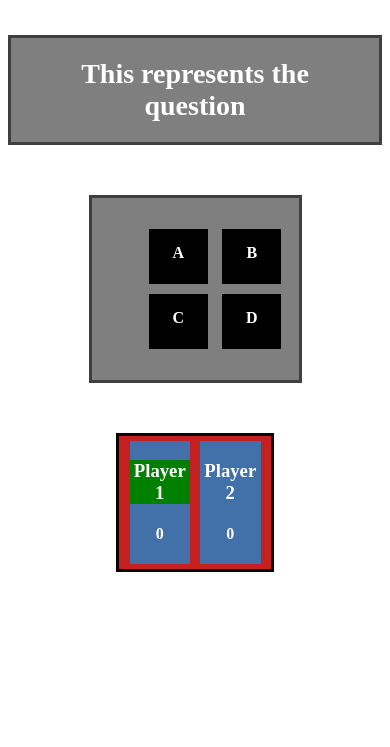
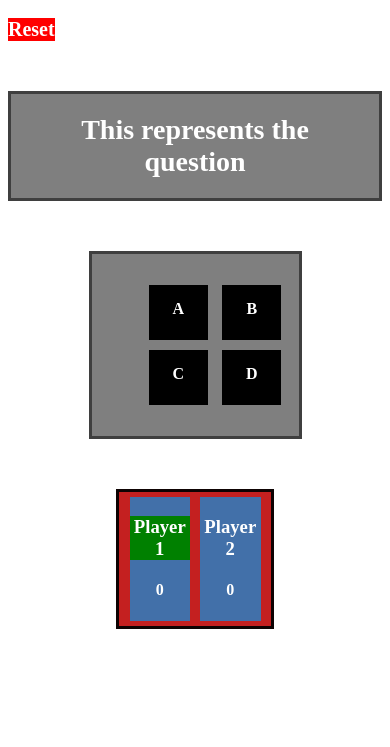
Before and after one commit to mitchellp0709/seir_penguin_project_1, a plain HTML site: page index.html in a window 390 px wide. Shown: the part 97-844 px from the top of the page. Drawn offline with nearby package versions, Linux system fonts and the light colour scheme; no server answers.

```diff
--- a/index.html
+++ b/index.html
@@ -12,6 +12,8 @@
 <body>
 
 <h1>Things Mitchell Knows, the Trivia Game!</h1>
+
+<h5>Reset</h5>
 
 <div id="question">This represents the question</div>
 <div id="answer">
--- a/styles.css
+++ b/styles.css
@@ -22,7 +22,14 @@
   width:fit-content;
   margin:auto;
 }
+h5{
+  background-color: red;
+  width:fit-content;
+  font-size: 1.25em;
+  color:white;
+  position: relative;
 
+}
 
 
 /* *****************************
```
